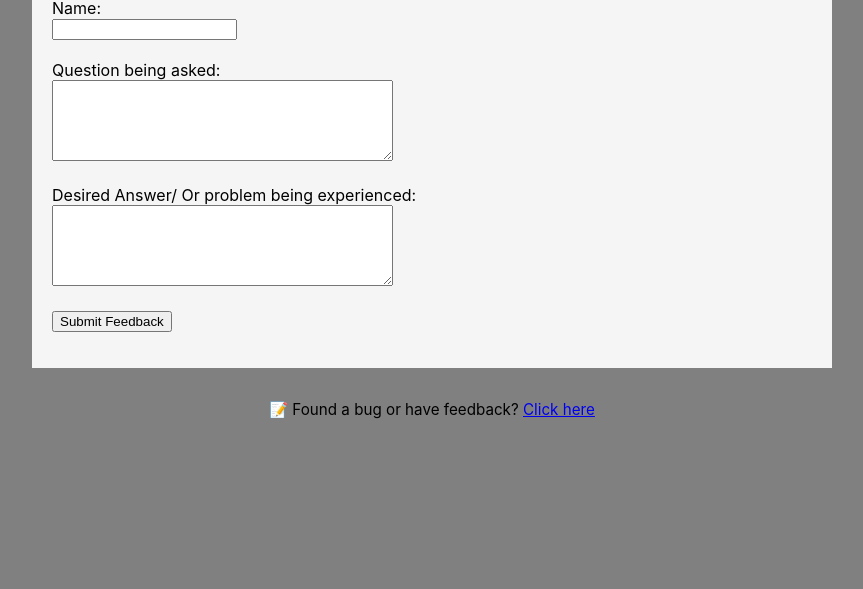
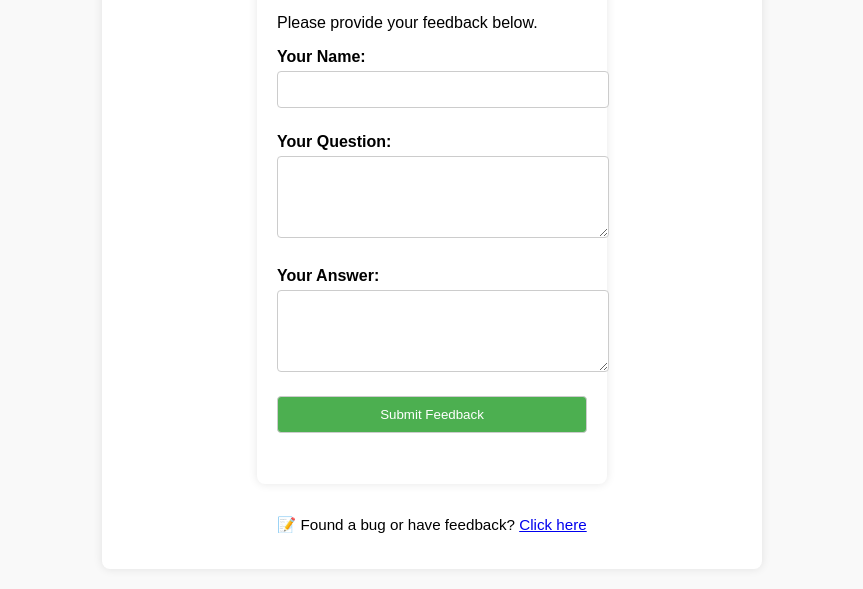
Before and after one commit to Carey1534/OYD_practice_work, a plain HTML site: page index.html in a window 1280 px wide. Shown: the part 305-894 px from the top of the page, without its empty margins (208-1071 px from the left). Before the commit the page ends 800 px from the top, so only its background shows below. Drawn offline with Linux system fonts and the light colour scheme; a script that the page names is missing.

Commit message:
Updated index & style sheets

```diff
--- a/index.html
+++ b/index.html
@@ -24,48 +24,68 @@
       </div>
     </main>
 
-    <section id="feedback" style="padding: 20px; background-color: #f5f5f5;">
-      <h2>We’d love your feedback!</h2>
+    <div class="container">
+      <h1>Feedback Form</h1>
+      <p>Please provide your feedback below.</p>
+
+      <!-- Feedback Form -->
       <form id="feedbackForm">
-        <label for="name">Name:</label><br>
-        <input type="text" id="name" name="name" required><br><br>
+        <!-- Name Field -->
+        <label for="name">Your Name:</label>
+        <input type="text" id="name" name="name" required>
 
-        <label for="question">Question being asked:</label><br>
-        <textarea id="question" name="question" rows="5" cols="40" required>    </textarea><br><br>
+        <!-- Question Field -->
+        <label for="question">Your Question:</label>
+        <textarea id="question" name="question" rows="4" required></textarea>
 
-        <label for="answer">Desired Answer/ Or problem being experienced:</label><br>
-        <textarea id="answer" name="answer" rows="5" cols="40" required>    </textarea><br><br>
+        <!-- Answer Field -->
+        <label for="answer">Your Answer:</label>
+        <textarea id="answer" name="answer" rows="4" required></textarea>
 
+        <!-- Submit Button -->
         <button type="submit">Submit Feedback</button>
-        <p id="statusMessage"></p>
+
+        <!-- Status Message Area -->
+        <p id="statusMessage" class="status"></p>
       </form>
-    </section>
+    </div>
 
     <script>
+      // Select the form and status message elements
       const form = document.getElementById('feedbackForm');
-      const status = document.getElementById('statusMessage');
+      const statusMessage = document.getElementById('statusMessage');
 
+      // Add event listener for form submission
       form.addEventListener('submit', async (e) => {
-        e.preventDefault();
+        e.preventDefault(); // Prevent default form submission
 
-        const data = {
+        // Collect form data into an object
+        const feedbackData = {
+          timestamp: new Date().toISOString(), // Get the current timestamp
           name: form.name.value,
           question: form.question.value,
           answer: form.answer.value
         };
 
         try {
+          // Make a POST request to Google Apps Script Web App URL
           const response = await fetch('https://script.google.com/macros/s/AKfycbxz8WSSpt4rwMmKvDurzk42nyfRqKmRGQW75KFvtM0Qqcama-EIzbFQSJUmJxn71LF2NQ/exec', {
             method: 'POST',
-            body: JSON.stringify(data),
-            headers: { 'Content-Type': 'application/json' }
+            body: JSON.stringify(feedbackData), // Send the feedback data
+            headers: { 'Content-Type': 'application/json' } // Set the content type to JSON
           });
 
+          // If the response is successful, show a success message
           const result = await response.json();
-          status.textContent = 'Thanks for your feedback!';
+          statusMessage.textContent = 'Thank you for your feedback!';
+          statusMessage.style.color = 'green';
+
+          // Reset the form fields
           form.reset();
         } catch (error) {
-          status.textContent = 'Oops! Something went wrong.';
+          // If there was an error, display an error message
+          statusMessage.textContent = 'Oops! Something went wrong.';
+          statusMessage.style.color = 'red';
         }
       });
     </script>
--- a/style.css
+++ b/style.css
@@ -41,3 +41,42 @@ body {
   p {
     color: black;
   }
+
+  body {
+    font-family: Arial, sans-serif;
+    padding: 20px;
+    background-color: #f9f9f9;
+  }
+  .container {
+    width: 50%;
+    margin: auto;
+    background-color: white;
+    padding: 20px;
+    border-radius: 8px;
+    box-shadow: 0 0 10px rgba(0, 0, 0, 0.1);
+  }
+  label {
+    display: block;
+    margin-top: 10px;
+    font-weight: bold;
+  }
+  input, textarea, button {
+    width: 100%;
+    padding: 10px;
+    margin-top: 5px;
+    margin-bottom: 15px;
+    border-radius: 4px;
+    border: 1px solid #ccc;
+  }
+  button {
+    background-color: #4CAF50;
+    color: white;
+    cursor: pointer;
+  }
+  button:hover {
+    background-color: #45a049;
+  }
+  .status {
+    font-size: 16px;
+    font-weight: bold;
+  }
```
